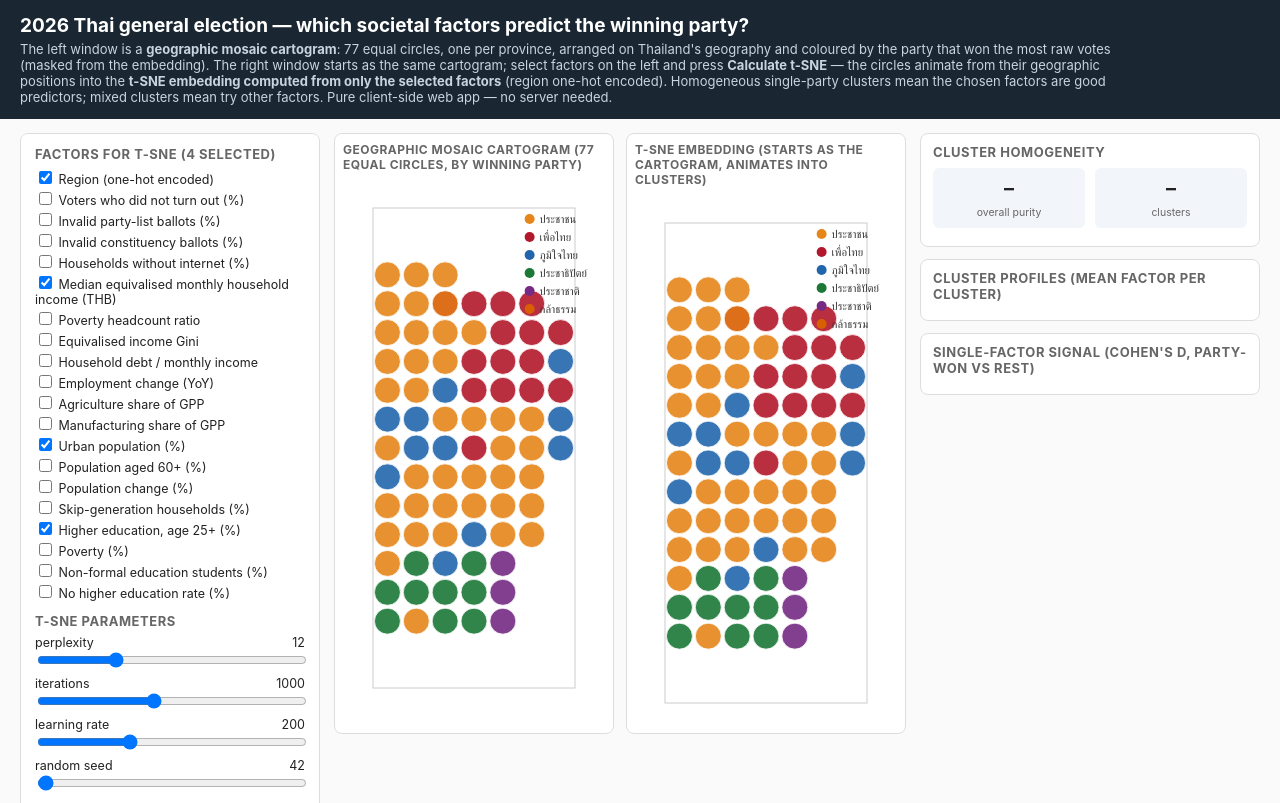
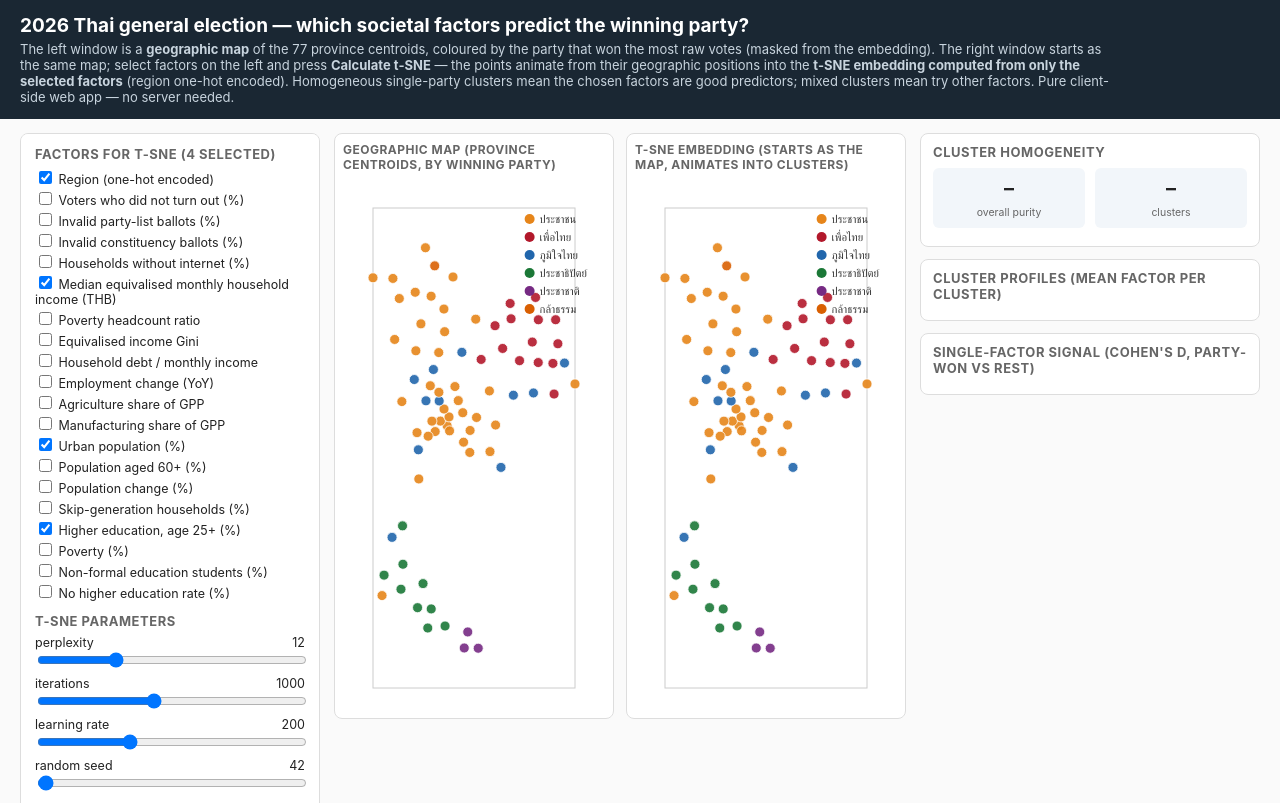
Before and after one commit to exfictz/thai-election-societal-tsne, a plain HTML site: page index.html in a window 1280 px wide. Shown: the top 803 px of the page. Drawn offline with Linux system fonts and the light colour scheme.

Commit message:
Revert left pane (and right-pane default) to centroid-based map
Cartogram replaced by the equirectangular centroid map; the right pane
still defaults to the same map and animates into the t-SNE embedding.

```diff
--- a/app.js
+++ b/app.js
@@ -236,56 +236,23 @@
     }).sort(function (a, b) { return b.size - a.size; });
   }
 
-  function cartogramLayout(rows, w, h, margin) {
+  var POINT_R = 5;
+
+  function mapLayout(rows, w, h, margin) {
     var lons = rows.map(function (r) { return r.lon; });
     var lats = rows.map(function (r) { return r.lat; });
     var lon0 = Math.min.apply(null, lons), lon1 = Math.max.apply(null, lons);
     var lat0 = Math.min.apply(null, lats), lat1 = Math.max.apply(null, lats);
     var latC = (lat0 + lat1) / 2 * Math.PI / 180;
     var spanX = (lon1 - lon0) * Math.cos(latC), spanY = lat1 - lat0;
-    var aspect = spanX / spanY;
-    var rowsN = Math.ceil(Math.sqrt(rows.length / aspect));
-    var colsN = Math.max(1, Math.ceil(rowsN * aspect));
-    while (rowsN * colsN < rows.length) colsN++;
     var availW = w - 2 * margin, availH = h - 2 * margin;
-    var cellW = availW / colsN, cellH = availH / rowsN;
-    var cell = Math.min(cellW, cellH);
-    var gridW = cell * colsN, gridH = cell * rowsN;
-    var ox = margin + (availW - gridW) / 2, oy = margin + (availH - gridH) / 2;
-    var occupied = {};
-    function key(c, r) { return c + "," + r; }
-    function freeCell(c0, r0) {
-      c0 = Math.max(0, Math.min(colsN - 1, c0));
-      r0 = Math.max(0, Math.min(rowsN - 1, r0));
-      if (!occupied[key(c0, r0)]) return [c0, r0];
-      for (var rad = 1; rad < Math.max(colsN, rowsN); rad++) {
-        for (var dc = -rad; dc <= rad; dc++) {
-          for (var dr = -rad; dr <= rad; dr++) {
-            if (Math.max(Math.abs(dc), Math.abs(dr)) !== rad) continue;
-            var c = c0 + dc, r = r0 + dr;
-            if (c < 0 || r < 0 || c >= colsN || r >= rowsN) continue;
-            if (!occupied[key(c, r)]) return [c, r];
-          }
-        }
-      }
-      return null;
-    }
-    var order = rows.map(function (r, i) { return i; })
-      .sort(function (a, b) { return rows[b].lat - rows[a].lat || rows[a].lon - rows[b].lon; });
-    var cells = new Array(rows.length);
-    order.forEach(function (i) {
-      var r = rows[i];
-      var c0 = Math.round((r.lon - lon0) / (lon1 - lon0) * (colsN - 1));
-      var r0 = Math.round((lat1 - r.lat) / (lat1 - lat0) * (rowsN - 1));
-      var cellIdx = freeCell(c0, r0);
-      occupied[key(cellIdx[0], cellIdx[1])] = true;
-      cells[i] = cellIdx;
-    });
-    return cells.map(function (cellIdx) {
+    var s = Math.min(availW / Math.max(spanX, 1e-9), availH / Math.max(spanY, 1e-9));
+    var ox = margin + (availW - spanX * s) / 2, oy = margin + (availH - spanY * s) / 2;
+    return rows.map(function (r) {
       return {
-        x: ox + (cellIdx[0] + 0.5) * cell,
-        y: oy + (cellIdx[1] + 0.5) * cell,
-        r: cell * 0.45
+        x: ox + (r.lon - lon0) * Math.cos(latC) * s,
+        y: h - (oy + (r.lat - lat0) * s),
+        r: POINT_R
       };
     });
   }
@@ -310,7 +277,7 @@
     mulberry32: mulberry32, standardize: standardize, expandFeatures: expandFeatures,
     onehotRegions: onehotRegions, runTSNE: runTSNE, kmeans: kmeans,
     purityStats: purityStats, parties: parties, cohensD: cohensD,
-    clusterProfiles: clusterProfiles, cartogramLayout: cartogramLayout, tsneLayout: tsneLayout
+    clusterProfiles: clusterProfiles, mapLayout: mapLayout, tsneLayout: tsneLayout
   };
   if (typeof module !== "undefined" && module.exports) module.exports = api;
   global.APP = api;
@@ -401,9 +368,8 @@
   function animateToTsne() {
     var canvas = $("plot-tsne");
     var cw = canvas.clientWidth, ch = canvas.clientHeight;
-    var from = (state.rightPositions || api.cartogramLayout(rows, cw, ch, MARGIN)).map(function (p) { return { x: p.x, y: p.y, r: p.r }; });
-    var radius = from[0].r;
-    var to = api.tsneLayout(state.Y, cw, ch, MARGIN, radius);
+    var from = (state.rightPositions || api.mapLayout(rows, cw, ch, MARGIN)).map(function (p) { return { x: p.x, y: p.y, r: p.r }; });
+    var to = api.tsneLayout(state.Y, cw, ch, MARGIN, POINT_R);
     var t0 = null;
     state.animating = true;
     function frame(now) {
@@ -464,7 +430,7 @@
   function geoPositions() {
     var canvas = $("plot-geo");
     var cw = canvas.clientWidth || 440, ch = canvas.clientHeight || 560;
-    return api.cartogramLayout(rows, cw, ch, MARGIN);
+    return api.mapLayout(rows, cw, ch, MARGIN);
   }
 
   function drawAll() {
--- a/index.html
+++ b/index.html
@@ -63,7 +63,7 @@
 <body>
 <header>
   <h1>2026 Thai general election — which societal factors predict the winning party?</h1>
-  <p>The left window is a <b>geographic mosaic cartogram</b>: 77 equal circles, one per province, arranged on Thailand's geography and coloured by the party that won the most raw votes (masked from the embedding). The right window starts as the same cartogram; select factors on the left and press <b>Calculate t-SNE</b> — the circles animate from their geographic positions into the <b>t-SNE embedding computed from only the selected factors</b> (region one-hot encoded). Homogeneous single-party clusters mean the chosen factors are good predictors; mixed clusters mean try other factors. Pure client-side web app — no server needed.</p>
+  <p>The left window is a <b>geographic map</b> of the 77 province centroids, coloured by the party that won the most raw votes (masked from the embedding). The right window starts as the same map; select factors on the left and press <b>Calculate t-SNE</b> — the points animate from their geographic positions into the <b>t-SNE embedding computed from only the selected factors</b> (region one-hot encoded). Homogeneous single-party clusters mean the chosen factors are good predictors; mixed clusters mean try other factors. Pure client-side web app — no server needed.</p>
 </header>
 <div id="layout">
   <div id="sidebar">
@@ -86,12 +86,12 @@
   </div>
   <div id="main">
     <div class="plot-wrap">
-      <h3>Geographic mosaic cartogram (77 equal circles, by winning party)</h3>
+      <h3>Geographic map (province centroids, by winning party)</h3>
       <canvas id="plot-geo"></canvas>
       <div class="tooltip" id="tooltip-plot-geo"></div>
     </div>
     <div class="plot-wrap">
-      <h3>t-SNE embedding (starts as the cartogram, animates into clusters)</h3>
+      <h3>t-SNE embedding (starts as the map, animates into clusters)</h3>
       <canvas id="plot-tsne"></canvas>
       <div class="tooltip" id="tooltip-plot-tsne"></div>
     </div>
@@ -123,7 +123,7 @@
 <footer>
   Result: the party with the most raw votes (combined party-list count) per province in the 2026 Thai general election; it is never an input to the embedding.<br>
   Factors: province-level turnout (1 − turnout), invalid party-list / constituency ballot rates, household internet, median equivalised monthly household income, poverty headcount ratio &amp; poverty %, equivalised income Gini, household debt-to-monthly-income ratio, employment YoY change, agriculture &amp; manufacturing GPP shares, urban population %, population 60+ % and population change, skip-generation households %, higher education (25+) %, non-formal education students %, no-higher-education rate; region is one-hot encoded (กลาง / ตะวันออกเฉียงเหนือ / เหนือ / ใต้) before being fed to t-SNE. Province centroids for the map view come from polygon-derived centroid data.<br>
-  Embedding: t-SNE (tsne.js, bundled locally) on standardized selected factors; the winning party is never an input. Hover a circle for details; the cartogram's circle positions are grid-packed from province centroids.
+  Embedding: t-SNE (tsne.js, bundled locally) on standardized selected factors; the winning party is never an input. Hover a point for details; the map view uses province centroids (equirectangular projection).
 </footer>
 <script src="vendor/tsne.js"></script>
 <script src="data/provinces.js"></script>
```
Also changed, not shown: 1 other file.
